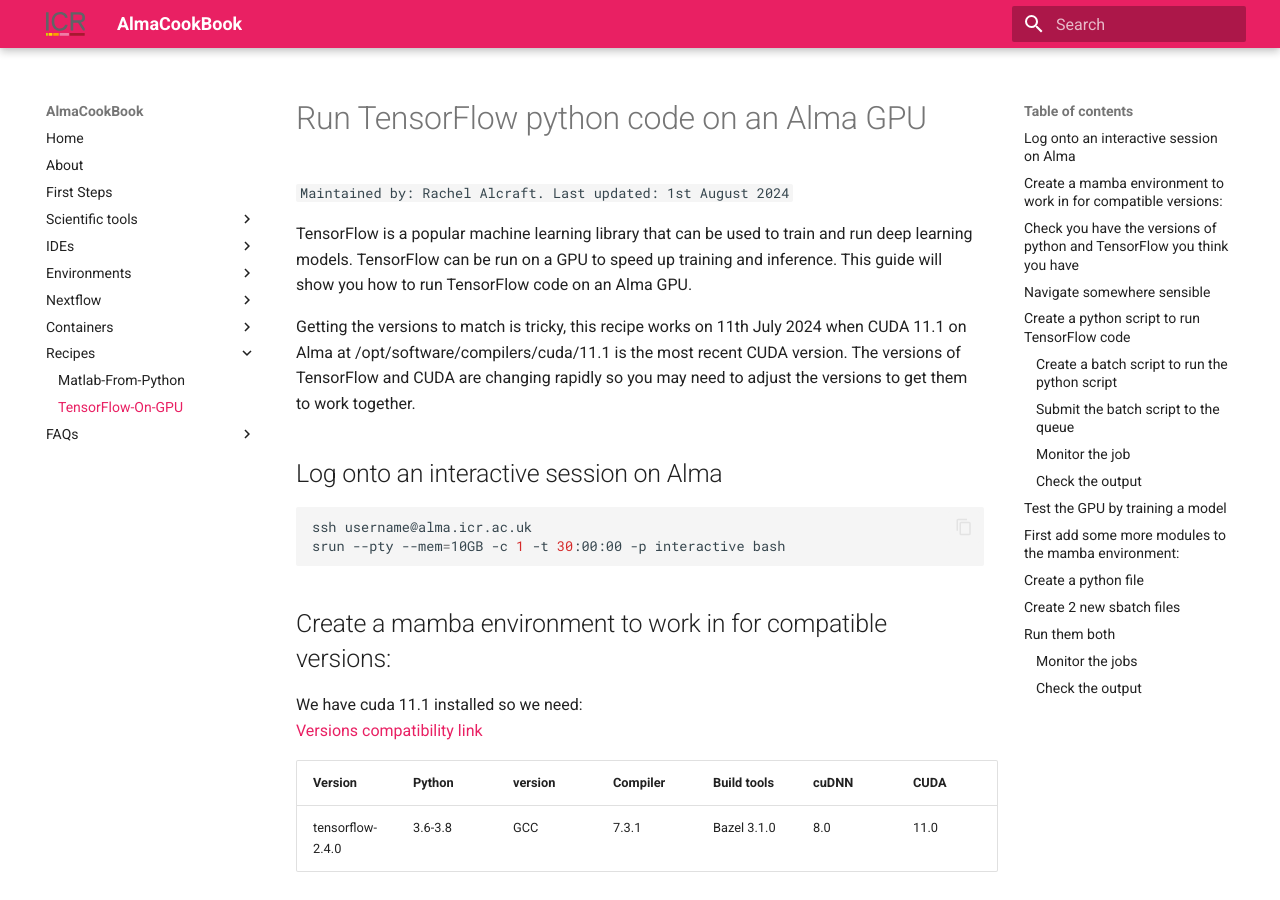
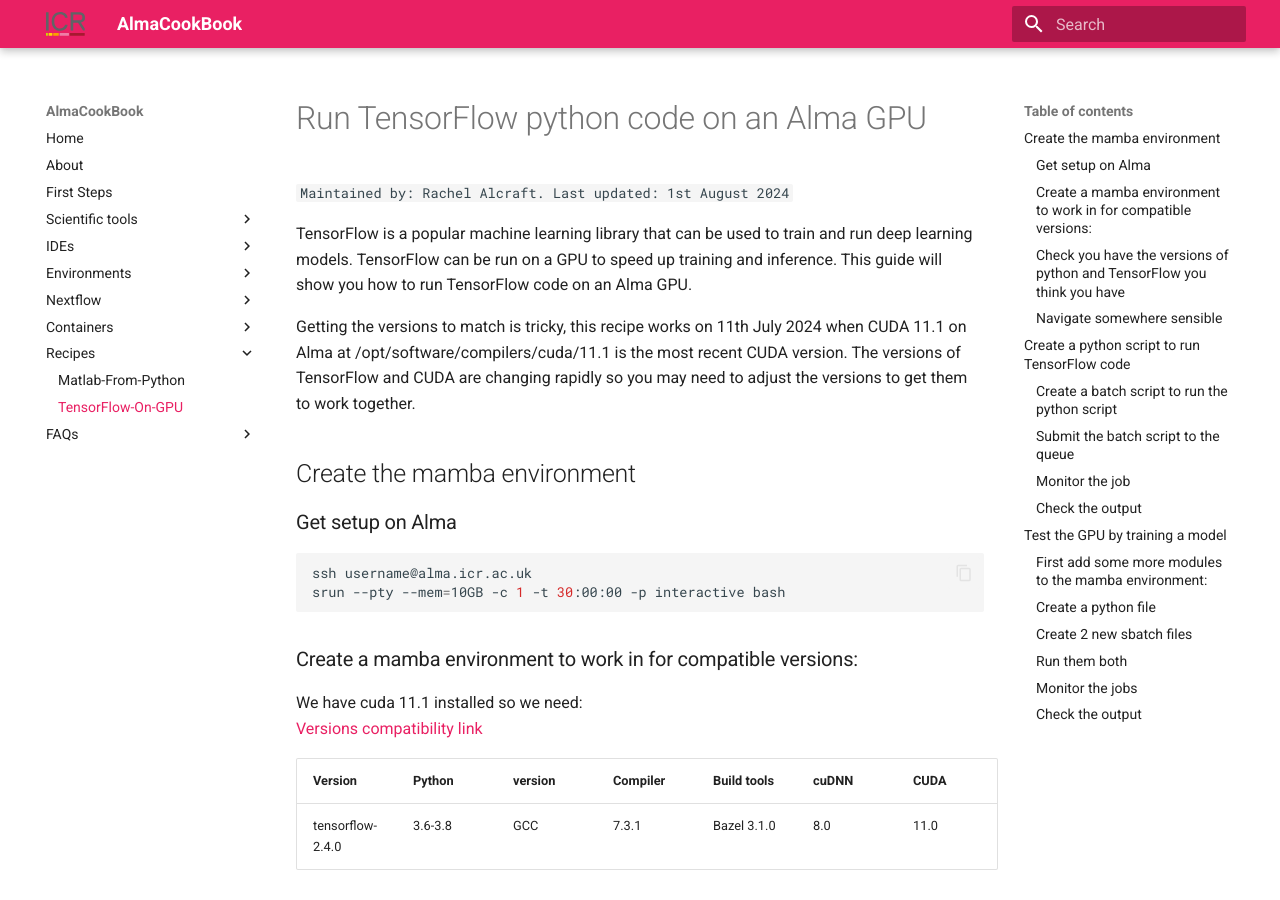
Before and after one commit to AlmaCookBook/AlmaCookBook.github.io, an MkDocs documentation site: the page built from docs/recipes/tensorflow-gpu.md, in a window 1280 px wide and 900 px high. Built offline with MkDocs 1.6.1 and Material for MkDocs 9.7.7, drawn with Linux system fonts in a browser that asks for light colours.

Commit message:
some commetns

````diff
--- a/docs/recipes/tensorflow-gpu.md
+++ b/docs/recipes/tensorflow-gpu.md
@@ -5,14 +5,16 @@ TensorFlow is a popular machine learning library that can be used to train and r
 
 Getting the versions to match is tricky, this recipe works on 11th July 2024 when CUDA 11.1 on Alma at /opt/software/compilers/cuda/11.1 is the most recent CUDA version.  The versions of TensorFlow and CUDA are changing rapidly so you may need to adjust the versions to get them to work together.
 
-## Log onto an interactive session on Alma
+## Create the mamba environment
+
+### Get setup on Alma
 
 ```shell
 ssh username@alma.icr.ac.uk
 srun --pty --mem=10GB -c 1 -t 30:00:00 -p interactive bash
 ```
 
-## Create a mamba environment to work in for compatible versions:
+### Create a mamba environment to work in for compatible versions:
 We have cuda 11.1 installed so we need:
 [Versions compatibility link](https://www.tensorflow.org/install/source#gpu)
 
@@ -27,7 +29,7 @@ mamba install conda-forge::tensorflow
 mamba install conda-forge::tensorflow-gpu
 ```
 
-## Check you have the versions of python and TensorFlow you think you have
+### Check you have the versions of python and TensorFlow you think you have
 ```shell
 which python
 python --version
@@ -35,7 +37,7 @@ python -m pip show tensorflow
 python -c "import sys; print('\n'.join(sys.path))"
 ```
 
-## Navigate somewhere sensible
+### Navigate somewhere sensible
 ```shell
 mkdir /path/to/your/code
 cd /path/to/your/code
@@ -100,12 +102,12 @@ Create another file `/path/to/your/code/python_train.py` with the following cont
 
 We are using the test training code for CPU vs GPU from this site: [Benchmarking CPU And GPU Performance With Tensorflow](https://www.analyticsvidhya.com/blog/2021/11/benchmarking-cpu-and-gpu-performance-with-tensorflow/)
 
-## First add some more modules to the mamba environment:
+### First add some more modules to the mamba environment:
 ```shell
 mamba install conda-forge::matplotlib
 ```
 
-## Create a python file
+### Create a python file
 Create a file `model.py` with the following content in [this file](model.md)
 
 Test the file works from the interactive node:
@@ -113,7 +115,7 @@ Test the file works from the interactive node:
 python model.py
 ```
 
-## Create 2 new sbatch files
+### Create 2 new sbatch files
 Create a file `sbatch_train_cpu.sh` and `sbatch_train_cpu.sh` with the following content:
 `sbatch_train_cpu.sh`
 ```shell
@@ -136,7 +138,7 @@ python ./model.py cpu
 #SBATCH --gres=gpu:1
 python ./model.py gpu
 ```
-## Run them both
+### Run them both
 ```shell
 chmod +x sbatch_train_cpu.sh
 chmod +x sbatch_train_gpu.sh
````
Also changed, not shown: docs/recipes/matlab-python.md (+6 -5 lines), docs/recipes/model.md (+4 -1 lines).
